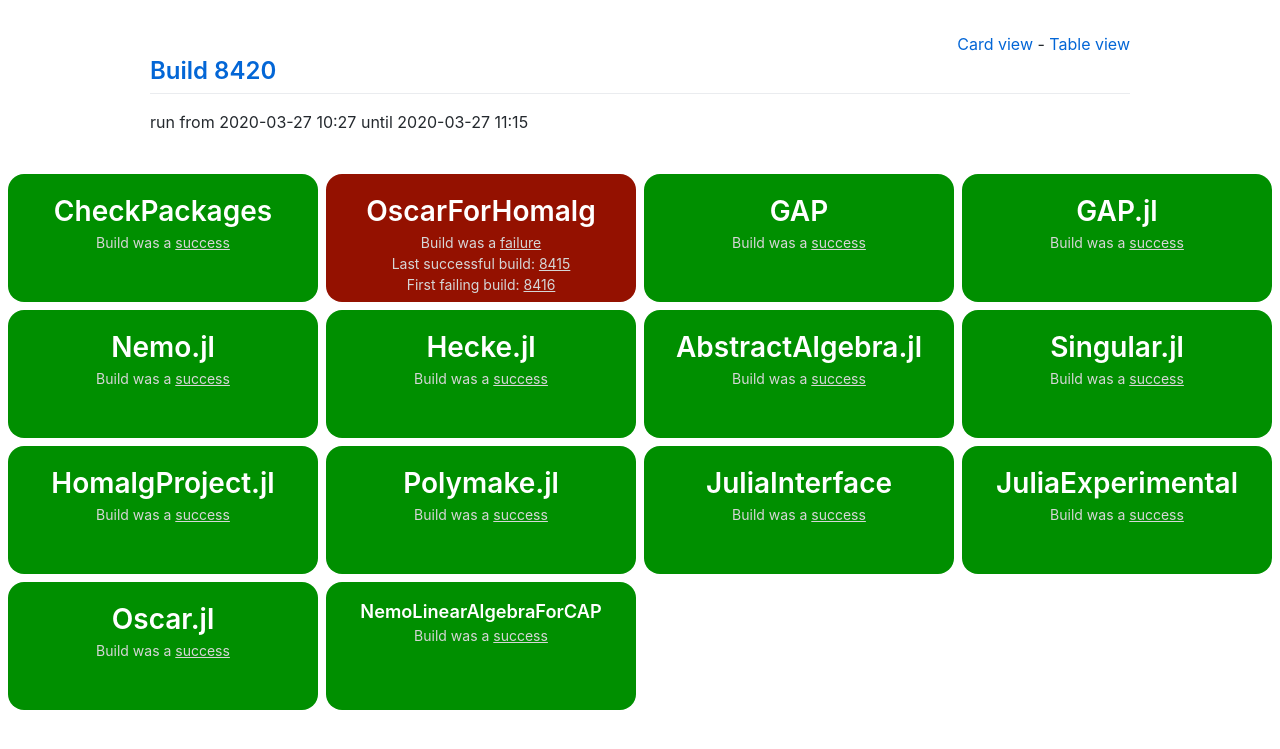
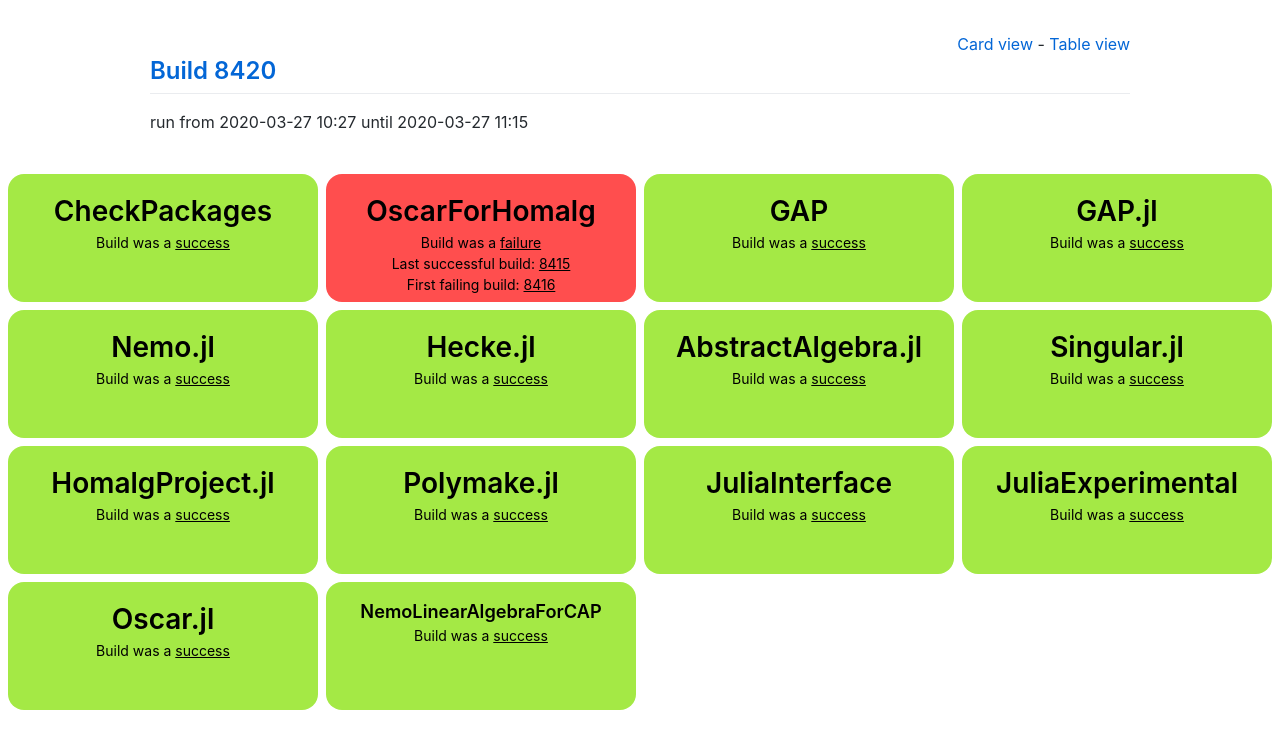
Before and after one commit to oscar-system/oscar-ci-status, a Jekyll site: the page built from index.html, in a window 1280 px wide. Shown: the top 749 px of the page. Built offline with Jekyll 4.4.1, drawn with Linux system fonts in a browser that asks for light colours.

Commit message:
New color scheme

```diff
--- a/assets/css/cards.css
+++ b/assets/css/cards.css
@@ -3,7 +3,7 @@ Based on https://travishorn.com/responsive-grid-in-2-minutes-with-css-grid-layou
  */
 
 .card {
-  color: #D6D6D6;
+  color: black;
   padding: 1rem;
   height: 8rem;
   border-radius: 16px;
@@ -33,19 +33,19 @@ Based on https://travishorn.com/responsive-grid-in-2-minutes-with-css-grid-layou
 }
  */
 
-.success { background-color: #008F00; }
+.success { background-color: #A4E945; }
 
-.failure { background-color: #941100; }
+.failure { background-color: #FF4E4E; }
 
 /* unvisited link */
 .card a:link {
-  color: #D6D6D6;
+  color: black;
   text-decoration:underline;
 }
 
 /* visited link */
 .card a:visited {
-  color: #D6D6D6;
+  color: black;
 }
 
 /* mouse over link */
@@ -59,7 +59,7 @@ Based on https://travishorn.com/responsive-grid-in-2-minutes-with-css-grid-layou
 }
 
 .card h3 {
-  color: white;
+  color: black;
   font-size:2em
 }
 
```
